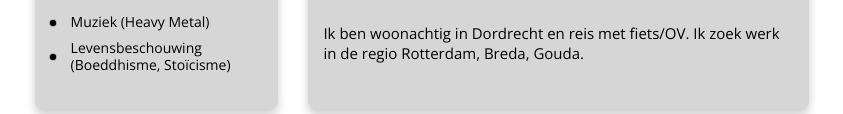
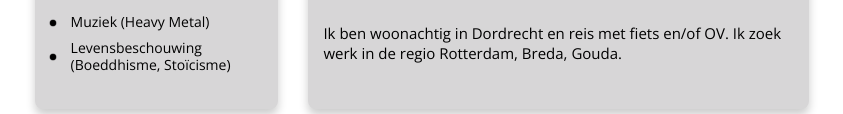
Before and after one commit to dnsvee/dnsvee.github.io, a plain HTML site: page CV.html in a window 1280 px wide. Shown: the part 641-755 px from the top of the page, without its empty margins (218-1061 px from the left). Drawn offline with nearby package versions, Linux system fonts and the light colour scheme; a web font is replaced by a local one.

Commit message:
fixed things

```diff
--- a/CV.html
+++ b/CV.html
@@ -286,7 +286,7 @@ body {
 					<p> Mijn naam is Dennis Verzijl. Ik ben opgeleid als informaticus aan de Avans Hogeschool te Breda en ben op zoek naar een baan als IT'er, bij voorkeur als programmeur of tester. Natuurlijk ben ik ook bereid om andere kansen aan te grijpen.</p>
 					<p>Na mijn afstuderen heb ik een jaar lang gewerkt als fulltime uitzendkracht bij een IT bedrijf als tester van C++ code. Nadat mijn werk klaar was ben ik niet meer actief geweest als programmeur. Het afgelopen jaar was ik mantelzorger van mijn moeder. Nu deze periode erop zit wil ik weer aan de slag.
 					<p>Ik ben altijd actief geweest met computers en programmeren. Zo ben ik overgestapt van Windows naar Linux (Ubuntu en Arch), heb ik de nieuwste ontwikkelingen gevolgd rond C++, en zelfstandig Java, Javascript, HTML en CSS geleerd. Op mijn GitHub (github.com/dnsvee) en GitPage (dnsvee.github.io/) upload ik persoonlijke projecten. Ook ben ik actief op de sites HackerRank en LeetCode (zie mijn GitPage).</p>
-					<p>Ik ben woonachtig in Dordrecht en reis met fiets/OV. Ik zoek werk in de regio Rotterdam, Breda, Gouda.</p>
+					<p>Ik ben woonachtig in Dordrecht en reis met fiets en/of OV. Ik zoek werk in de regio Rotterdam, Breda, Gouda.</p>
 				</div>
 			</div>
 
```
